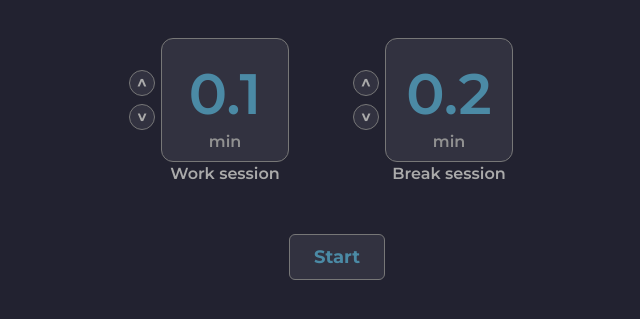
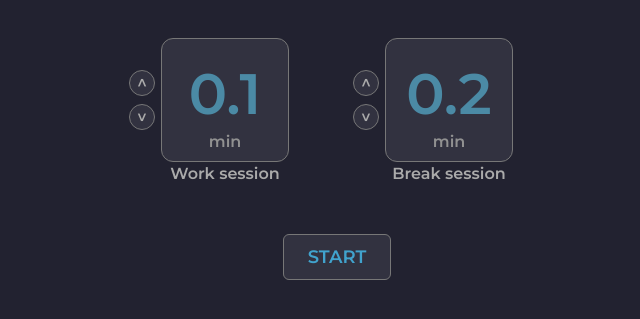
Before and after one commit to bvinicius/pomodore-app, a Vue app: page / in a window 1280 px wide. Shown: the part 167-486 px from the top of the page, without its empty margins (303-943 px from the left). Built offline with nearby package versions, Linux system fonts and the light colour scheme; what @phosphor-icons/vue would draw is missing.

Commit message:
Improves PomobUTTON

```diff
--- a/src/primary/components/atoms/PomoButton.vue
+++ b/src/primary/components/atoms/PomoButton.vue
@@ -1,6 +1,6 @@
 <template>
     <button
-        class="bg-primary-container-400 text-primary-500 text-sm md:text-lg font-bold rounded-md px-6 py-2 border border-gray-777 select-none"
+        class="bg-primary-container-400 text-primary-400 text-sm md:text-lg font-semibold rounded-md px-6 py-2 border border-gray-777 select-none hover:border-gray-400 active:bg-primary-container-300"
     >
         <slot></slot>
     </button>
--- a/src/primary/components/atoms/PomoInput.vue
+++ b/src/primary/components/atoms/PomoInput.vue
@@ -4,6 +4,7 @@
         v-model="vModel"
         type="text"
         class="bg-primary-container-400 border border-gray-777 text-on-container-300 py-1 px-2 rounded-md focus-visible:outline-blue"
+        @focus="input?.select()"
     />
 </template>
 
--- a/src/primary/components/molecules/PomoSessionInput.vue
+++ b/src/primary/components/molecules/PomoSessionInput.vue
@@ -10,6 +10,7 @@
             </div>
             <div class="w-24 md:w-32 relative">
                 <PomoInput
+                    v-bind="$attrs"
                     v-model="vModel"
                     type="number"
                     class="w-full py-3 font-semibold text-4xl md:text-6xl !text-primary-500 text-center rounded-xl pb-6 pomo-input spin-buttons-none"
@@ -32,6 +33,8 @@
 import { computed } from 'vue';
 import PomoInput from '@/primary/components/atoms/PomoInput.vue';
 import PomoArrowButton from '@/primary/components/atoms/PomoArrowButton.vue';
+
+defineOptions({ inheritAttrs: false });
 
 const props = defineProps<{
     modelValue?: number;
--- a/src/primary/pages/HomePage.vue
+++ b/src/primary/pages/HomePage.vue
@@ -24,7 +24,7 @@
         </div>
 
         <div class="flex justify-center">
-            <PomoButton @click="startSession"> Start </PomoButton>
+            <PomoButton @click="startSession"> START </PomoButton>
         </div>
     </div>
 </template>
--- a/tailwind.config.js
+++ b/tailwind.config.js
@@ -20,6 +20,7 @@ module.exports = {
                     400: '#919191'
                 },
                 'primary-container': {
+                    300: '#424250',
                     400: '#323240',
                     500: '#222230'
                 },
```
